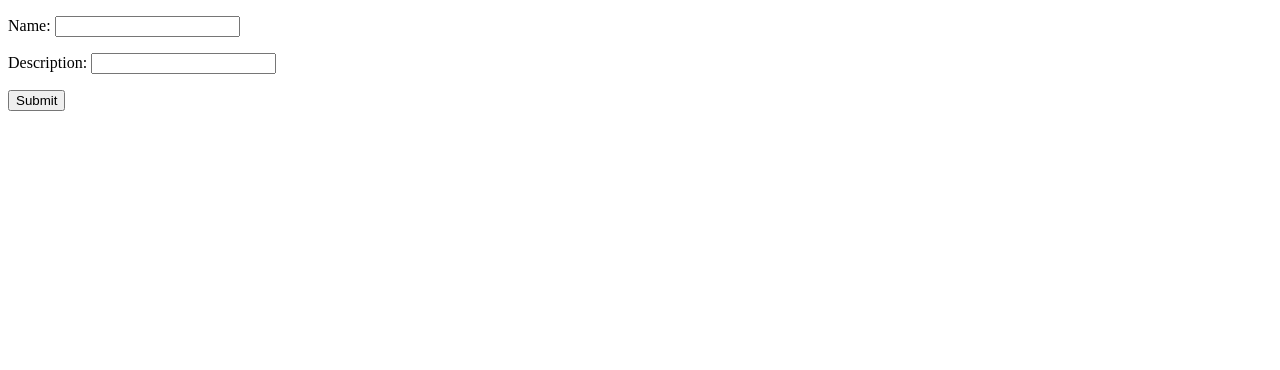
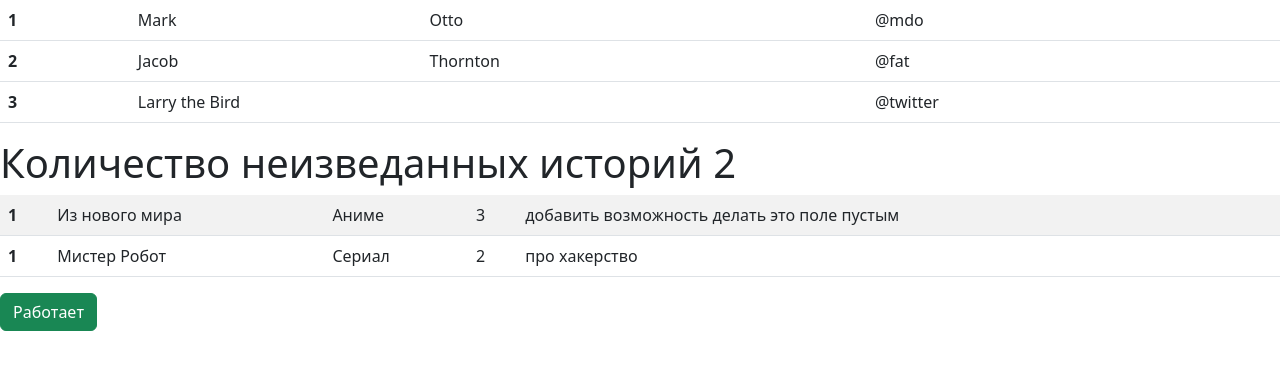
Before and after one commit to Ngel0/learning-django, a Django app: page / in a window 1280 px wide. Shown: the top 370 px of the page. Run offline with Django 4.2, Linux system fonts and the light colour scheme; data comes from the database, SQL or seed files in the repository.

Commit message:
added layout, added and learning bootstrap

```diff
--- /dev/null
+++ b/anime_watch_later/website/templates/website/layout.html
@@ -0,0 +1,13 @@
+<!DOCTYPE html>
+<html lang="ru">
+<head>
+    <meta charset="utf-8">
+    <meta name="viewport" content="width=device-width, initial-scale=1">
+    <title>{% block title %}{% endblock %}</title>
+    <link href="https://cdn.jsdelivr.net/npm/bootstrap@5.3.0/dist/css/bootstrap.min.css" rel="stylesheet" integrity="sha384-9ndCyUaIbzAi2FUVXJi0CjmCapSmO7SnpJef0486qhLnuZ2cdeRhO02iuK6FUUVM" crossorigin="anonymous">
+    <script src="https://cdn.jsdelivr.net/npm/bootstrap@5.3.0/dist/js/bootstrap.bundle.min.js" integrity="sha384-geWF76RCwLtnZ8qwWowPQNguL3RmwHVBC9FhGdlKrxdiJJigb/j/68SIy3Te4Bkz" crossorigin="anonymous"></script>
+</head>
+<body>
+    {% block body %}{% endblock %}
+</body>
+</html>
--- a/anime_watch_later/website/templates/website/welcome.html
+++ b/anime_watch_later/website/templates/website/welcome.html
@@ -1,17 +1,56 @@
-<!DOCTYPE html>
-<html>
-<head>
-    <title>My Django Page</title>
-</head>
-<body>
-    <form action="" method="post">
-        {% csrf_token %}
-        {{ form.as_p }}
-        <input type="submit", name="submit" value="Submit">
-    </form>
-    {% if submit_button == "Submit" %}
-        <h1>Anime name is {{ anime_name }}</h1>
-        <h1>Description is {{ anime_description }}</h1>
-    {% endif %}
-</body>
-</html>
+{% extends "website/layout.html" %}
+
+{% block title %}Посмотреть позже{% endblock %}
+{% block body %}
+<table class="table">
+  <tbody>
+    <tr>
+      <th scope="row">1</th>
+      <td>Mark</td>
+      <td>Otto</td>
+      <td>@mdo</td>
+    </tr>
+    <tr>
+      <th scope="row">2</th>
+      <td>Jacob</td>
+      <td>Thornton</td>
+      <td>@fat</td>
+    </tr>
+    <tr>
+      <th scope="row">3</th>
+      <td colspan="2">Larry the Bird</td>
+      <td>@twitter</td>
+    </tr>
+  </tbody>
+</table>
+    <h1>Количество неизведанных историй {{count_entries}}</h1>
+    <table  class="table table-striped table-hover">
+        {% for entry in my_list %}
+        <tr>
+            <th scope="row">1</th>
+            <td>{{entry.title}}</td>
+            <td>{{entry.medium_type}}</td>
+            <td>{{entry.priority}}</td>
+            <td>{{entry.description}}</td>
+        </tr>
+        {% endfor %}
+    </table>
+    <a href="#" class="btn btn-success">Работает</a>
+{% endblock %}
+
+<!--<html>-->
+<!--<head>-->
+<!--    <title>My Django Page</title>-->
+<!--</head>-->
+<!--<body>-->
+<!--    <form action="" method="post">-->
+<!--        {% csrf_token %}-->
+<!--        {{ form.as_p }}-->
+<!--        <input type="submit", name="submit" value="Submit">-->
+<!--    </form>-->
+<!--    {% if submit_button == "Submit" %}-->
+<!--        <h1>Anime name is {{ anime_name }}</h1>-->
+<!--        <h1>Description is {{ anime_description }}</h1>-->
+<!--    {% endif %}-->
+<!--</body>-->
+<!--</html>-->
--- a/anime_watch_later/website/views.py
+++ b/anime_watch_later/website/views.py
@@ -1,21 +1,26 @@
 from django.shortcuts import render
 from django.http import HttpResponse
 from .forms import AnimeEntryForm
+from lists.models import Entry
 
 
 # Create your views here.
 
 def welcome(request):
-    submit_button = request.POST.get("submit")
-    anime_name = ''
-    anime_description = ''
+    return render(request, 'website/welcome.html',
+                  {"my_list": Entry.objects.all(),
+                  "count_entries": Entry.objects.count()})
 
-    form = AnimeEntryForm(request.POST or None)
-    if form.is_valid():
-        anime_name = form.cleaned_data.get("name")
-        anime_description = form.cleaned_data.get("description")
-
-    context = {'form': form, 'anime_name': anime_name,
-               'anime_description': anime_description, 'submit_button': submit_button}
-
-    return render(request, 'website/welcome.html', context)
+    # submit_button = request.POST.get("submit")
+    # anime_name = ''
+    # anime_description = ''
+    #
+    # form = AnimeEntryForm(request.POST or None)
+    # if form.is_valid():
+    #     anime_name = form.cleaned_data.get("name")
+    #     anime_description = form.cleaned_data.get("description")
+    #
+    # context = {'form': form, 'anime_name': anime_name,
+    #            'anime_description': anime_description, 'submit_button': submit_button}
+    #
+    # return render(request, 'website/welcome.html', context)
```
